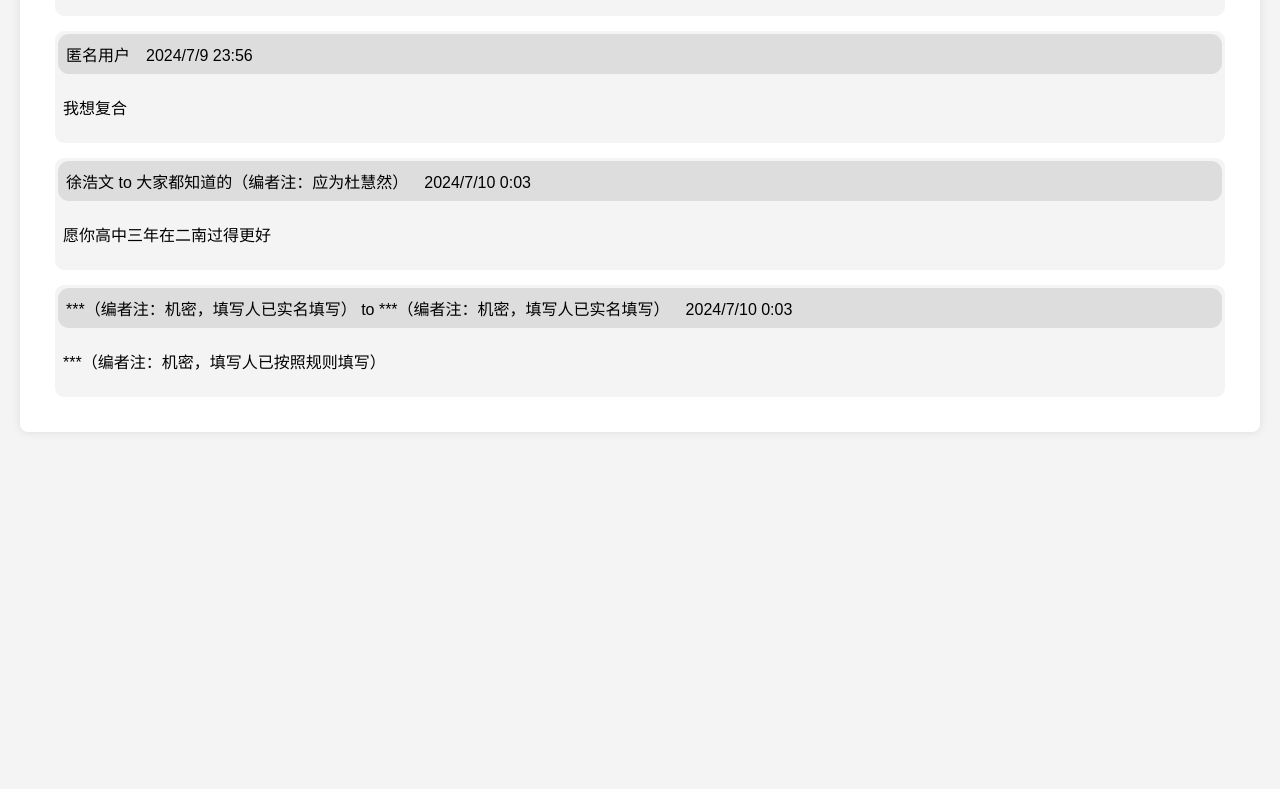
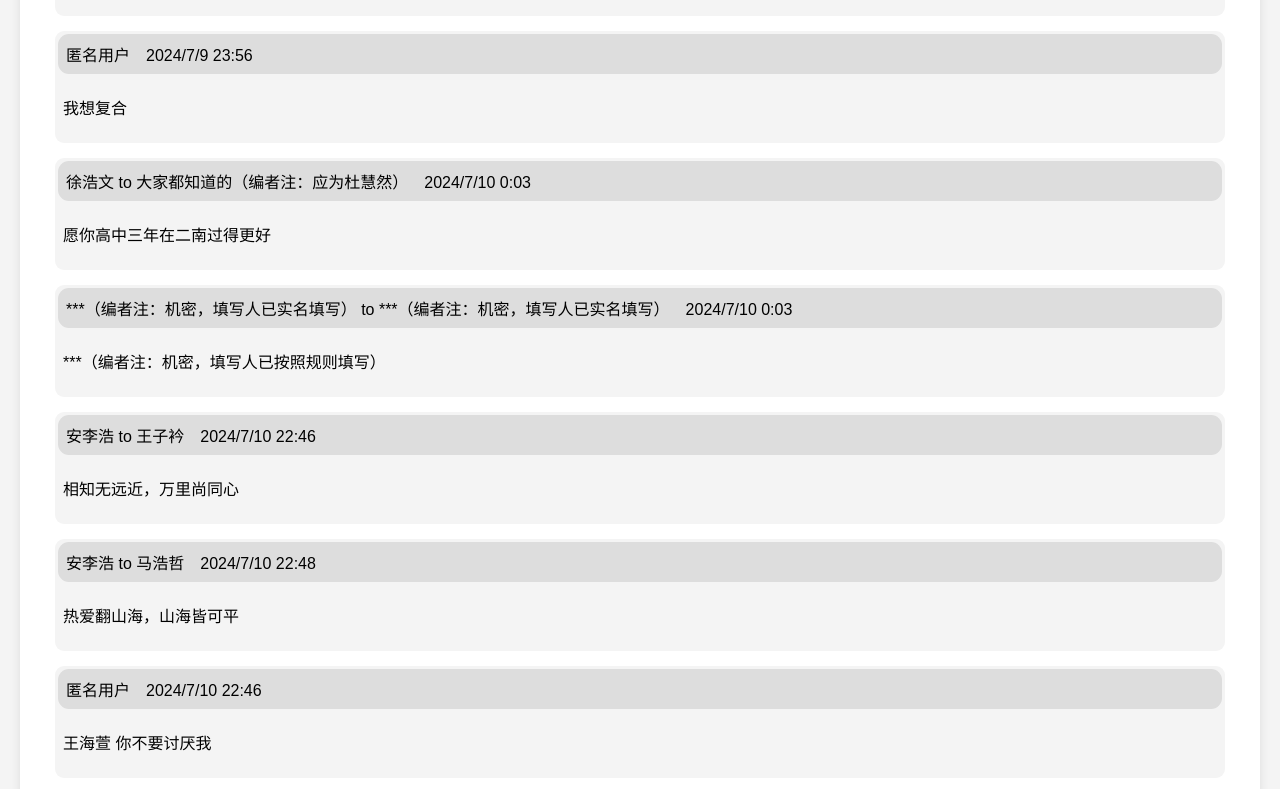
Before and after one commit to sfleg2024class9/sfleg2024class9.github.io, a plain HTML site: page loverwall.html in a window 1280 px wide. Shown: the part 665-1454 px from the top of the page. Before the commit the page ends 1117 px from the top, so only its background shows below. Drawn offline with Linux system fonts and the light colour scheme.

Commit message:
Update loverwall.html

```diff
--- a/loverwall.html
+++ b/loverwall.html
@@ -108,6 +108,18 @@
         <p id = 'aut'>***（编者注：机密，填写人已实名填写）&nbsp;to&nbsp;***（编者注：机密，填写人已实名填写）&emsp;2024/7/10 0:03</p>
         <p id="cont">***（编者注：机密，填写人已按照规则填写）</p>
     </div>
+    <div id="ind">
+        <p id = 'aut'>安李浩&nbsp;to&nbsp;王子衿&emsp;2024/7/10 22:46</p>
+        <p id="cont">相知无远近，万里尚同心</p>
+    </div>
+    <div id="ind">
+        <p id = 'aut'>安李浩&nbsp;to&nbsp;马浩哲&emsp;2024/7/10 22:48</p>
+        <p id="cont">热爱翻山海，山海皆可平</p>
+    </div>
+    <div id="ind">
+        <p id = 'aut'>匿名用户&emsp;2024/7/10 22:46</p>
+        <p id="cont">王海萱 你不要讨厌我</p>
+    </div>
     <!-- <div id="ind">
         <p id = 'aut'>A&nbsp;to&nbsp;B&emsp;time</p>
         <p id="cont">cont</p>
```
